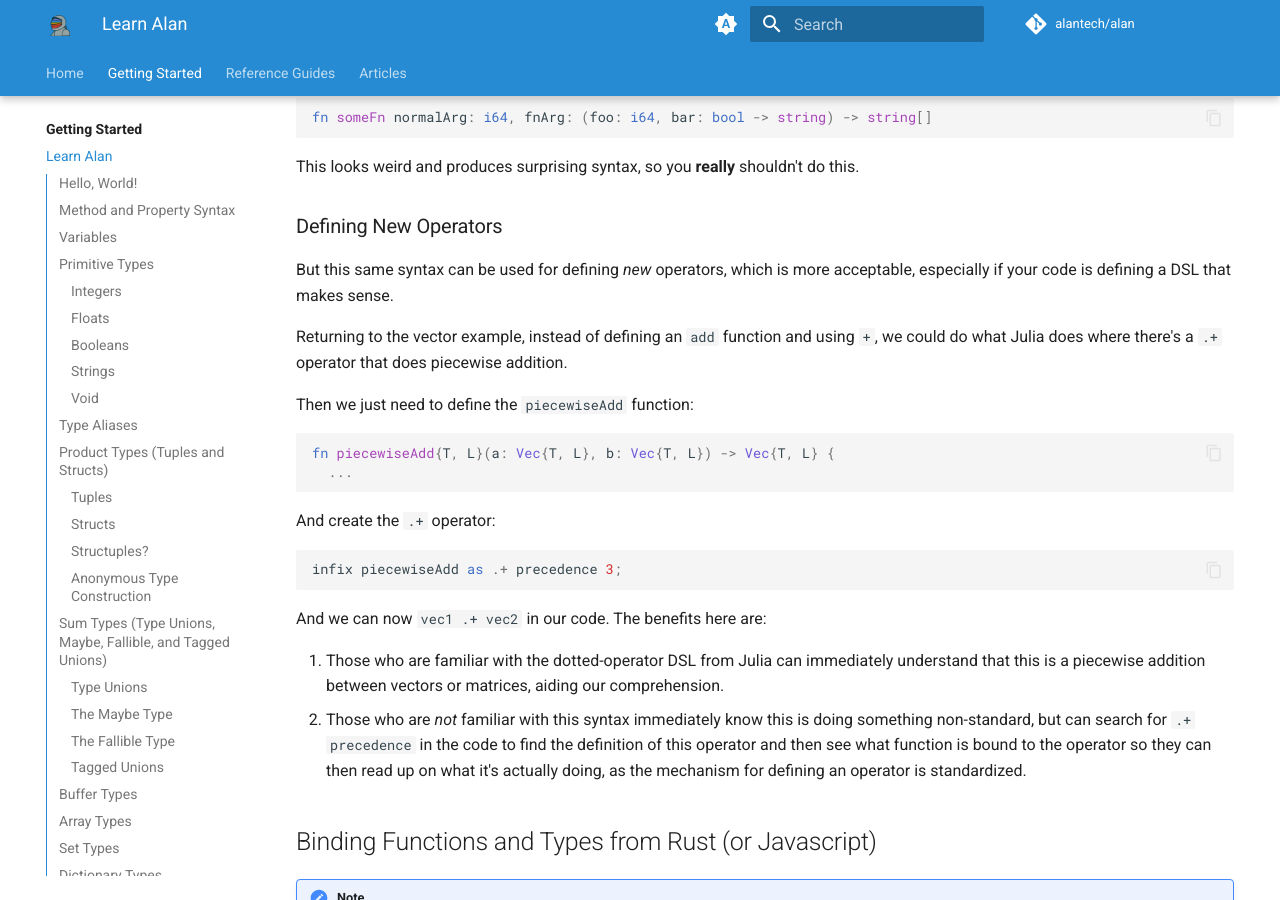
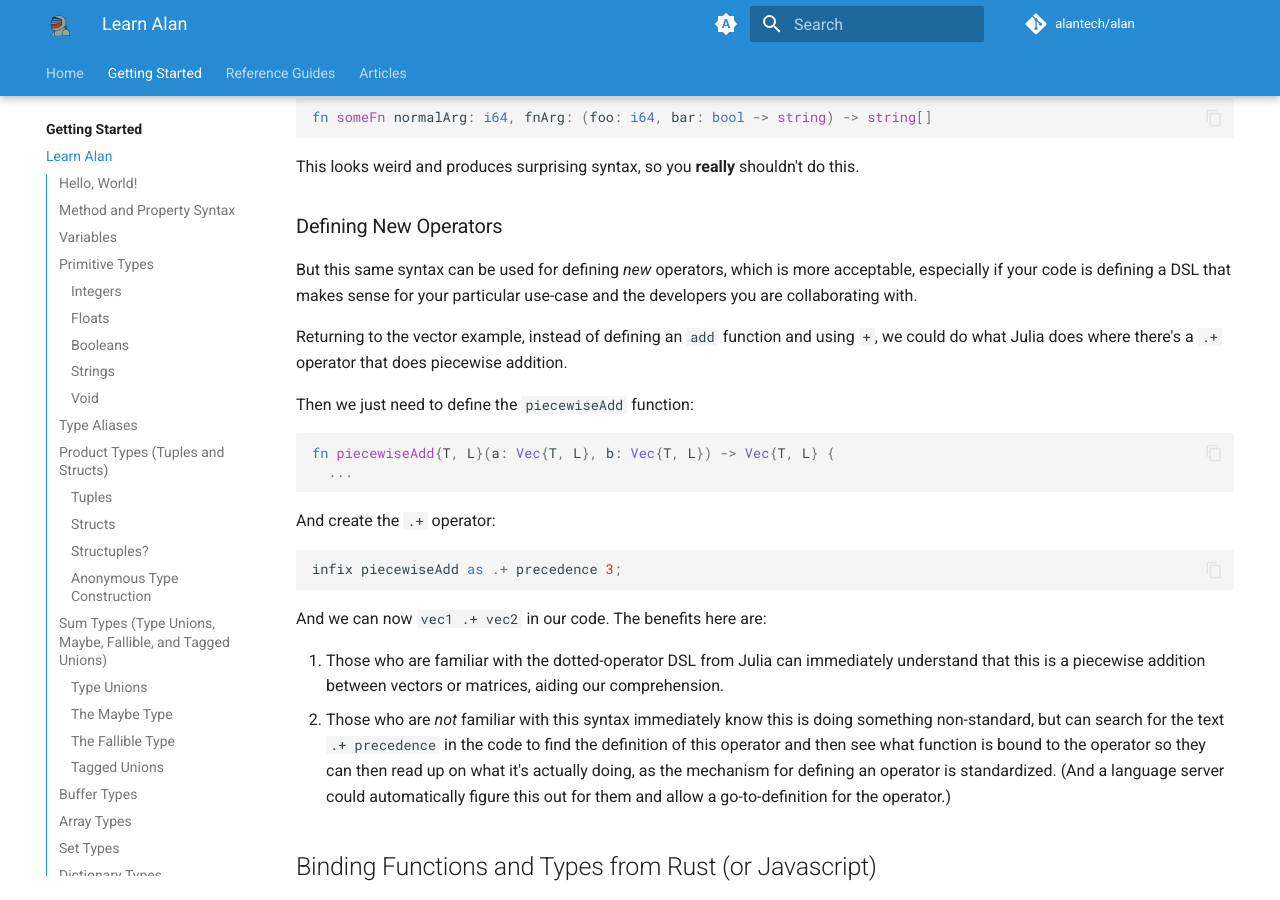
Before and after one commit to alantech/alanlang-docs, an MkDocs documentation site: the page built from docs/tutorial.md, in a window 1280 px wide and 900 px high, scrolled down 22892 px. Built offline with MkDocs 1.6.1 and Material for MkDocs 9.7.7, drawn with Linux system fonts in a browser that asks for light colours; plug-ins that fetch from the network failed and are left out; comment, search, counter and statistics services are not loaded.

Commit message:
More editing of the text

```diff
--- a/docs/tutorial.md
+++ b/docs/tutorial.md
@@ -980,7 +980,7 @@ This looks weird and produces surprising syntax, so you **really** shouldn't do
 
 ### Defining New Operators
 
-But this same syntax can be used for defining *new* operators, which is more acceptable, especially if your code is defining a DSL that makes sense.
+But this same syntax can be used for defining *new* operators, which is more acceptable, especially if your code is defining a DSL that makes sense for your particular use-case and the developers you are collaborating with.
 
 Returning to the vector example, instead of defining an `add` function and using `+`, we could do what Julia does where there's a `.+` operator that does piecewise addition.
 
@@ -1000,7 +1000,7 @@ infix piecewiseAdd as .+ precedence 3;
 And we can now `vec1 .+ vec2` in our code. The benefits here are:
 
 1. Those who are familiar with the dotted-operator DSL from Julia can immediately understand that this is a piecewise addition between vectors or matrices, aiding our comprehension.
-2. Those who are *not* familiar with this syntax immediately know this is doing something non-standard, but can search for `.+ precedence` in the code to find the definition of this operator and then see what function is bound to the operator so they can then read up on what it's actually doing, as the mechanism for defining an operator is standardized.
+2. Those who are *not* familiar with this syntax immediately know this is doing something non-standard, but can search for the text `.+ precedence` in the code to find the definition of this operator and then see what function is bound to the operator so they can then read up on what it's actually doing, as the mechanism for defining an operator is standardized. (And a language server could automatically figure this out for them and allow a go-to-definition for the operator.)
 
 ## Binding Functions and Types from Rust (or Javascript)
 
```
